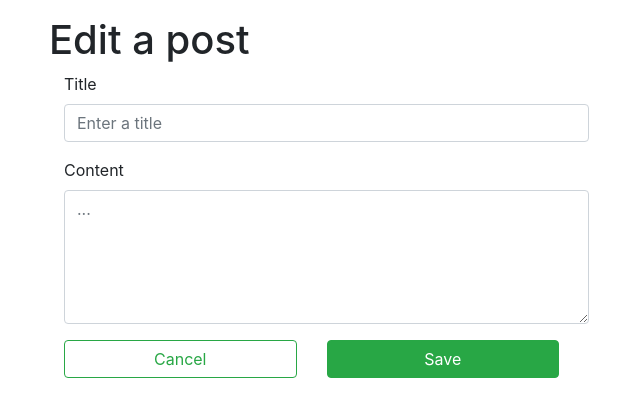
After one commit to rayjc/blogly, a Flask app: template templates/edit_post.html in a window 1280 px wide. The commit adds this page. Shown: the top 417 px of the page, without its empty margins (36-676 px from the left). Run offline with Flask 2, Linux system fonts and the light colour scheme; the template is opened without the code that fills it, so the values that code supplies are empty; some libraries are stand-ins or nearby versions.

Commit message:
Add posts model, views and templates; update seed.py; update user_detail.html to display posts.

```diff
--- a/app.py
+++ b/app.py
@@ -4,7 +4,7 @@ from flask import Flask, redirect, render_template, url_for, request
 from flask_debugtoolbar import DebugToolbarExtension
 from sqlalchemy import exc
 
-from models import User, connect_db, db
+from models import User, connect_db, db, Post
 
 app = Flask(__name__)
 # database setup
@@ -70,10 +70,12 @@ def user_detail_view(user_id):
     """
     Display user details (name, image) and buttons to edit or delete user.
     """
+    user = User.query.get_or_404(user_id)
     return render_template(
-        'user_detail.html', user=User.query.get_or_404(user_id),
+        'user_detail.html', user=user,
         edit_url=url_for('edit_user_view', user_id=user_id),
-        delete_url=url_for('delete_user', user_id=user_id)
+        delete_url=url_for('delete_user', user_id=user_id),
+        posts=user.posts, new_post_url=url_for('new_post_view', user_id=user_id)
     )
 
 
@@ -121,3 +123,79 @@ def delete_user(user_id):
             redirect(url_for('users_view'))
         )
     return redirect(url_for('users_view'))
+
+
+@app.route('/users/<int:user_id>/posts/new', methods=['GET', 'POST'])
+def new_post_view(user_id):
+    """
+    GET: Display form for adding a new post.
+    POST:
+        Create new post and commit to db; redirect to user_detail_view if successful,
+        else redirect to this page.
+    """
+    if request.method == 'POST':
+        title = request.form.get('title')
+        content = request.form.get('content')
+        try:
+            new_post = Post(title=title, content=content, user_id=user_id)
+            db.session.add(new_post)
+            db.session.commit()
+        except exc.SQLAlchemyError:
+            return redirect(url_for('new_post_view', user_id=user_id))
+        return redirect(url_for('user_detail_view', user_id=user_id))
+
+    return render_template('new_post.html')
+
+
+@app.route('/posts/<int:post_id>')
+def post_detail_view(post_id):
+    """
+    Display post details (title, content, author) and buttons to edit or delete post.
+    """
+    post = Post.query.get_or_404(post_id)
+    return render_template(
+        'post_detail.html', post=post,
+        user_url=url_for('user_detail_view', user_id=post.user_id),
+        edit_url=url_for('edit_post_view', post_id=post_id),
+        delete_url=url_for('delete_post', post_id=post_id)
+    )
+
+
+@app.route('/posts/<int:post_id>/edit', methods=['GET', 'POST'])
+def edit_post_view(post_id):
+    """
+    GET: Display form for editing the post.
+    POST:
+        Query and update post and commit to db;
+        redirect to post_detail_view if successful,
+        else redirect to this page.
+    """
+    if request.method == 'POST':
+        title = request.form.get('title')
+        content = request.form.get('content')
+        try:
+            post = Post.query.get_or_404(post_id)
+            post.title = title
+            post.content = content
+            db.session.add(post)
+            db.session.commit()
+        except exc.SQLAlchemyError:
+            return redirect(url_for('edit_post_view', post_id=post_id))
+        return redirect(url_for('post_detail_view', post_id=post_id))
+
+    return render_template('edit_post.html', post=Post.query.get(post_id))
+
+
+@app.route('/posts/<int:post_id>/delete', methods=['POST'])
+def delete_post(post_id):
+    """
+    Query and delete post from db; redirect to post_detail_view if succesful
+    else redirect back to this page.
+    """
+    try:
+        post = Post.query.get_or_404(post_id)
+        db.session.delete(post)
+        db.session.commit()
+    except exc.SQLAlchemyError:
+        return redirect(url_for('post_detail_view', post_id=post_id))
+    return redirect(url_for('user_detail_view', user_id=post.user_id))
--- /dev/null
+++ b/templates/edit_post.html
@@ -0,0 +1,28 @@
+{% extends 'base.html' %}
+
+{% block title %} - Edit Post {% endblock %}
+
+{% block content %}
+<h1>Edit a post</h1>
+<form action="" method="POST" class="justify-content-center">
+    <div class="form-group col-6">
+        <label for="title-input">Title</label>
+        <input type="text" class="form-control" id="title-input" aria-describedby="titleHelp" placeholder="Enter a title"
+            name="title" value="{{post.title}}" required>
+    </div>
+    <div class="form-group col-6">
+        <label for="content-input">Content</label>
+        <textarea class="form-control" rows="5" id="content-input" aria-describedby="contentHelp" placeholder="..."
+            name="content" required>{{post.content}}</textarea>
+    </div>
+    <div class="row col-6 justify-content-between">
+        <div class="col-6">
+            <a href="{{url_for('post_detail_view', post_id=post.id)}}"
+                class="btn btn-outline-success btn-block">Cancel</a>
+        </div>
+        <div class="col-6">
+            <button type="submit" class="btn btn-success btn-block">Save</button>
+        </div>
+    </div>
+</form>
+{% endblock %}
```
Also changed, not shown: models.py (+24 -2 lines), seed.py (+14 -2 lines), templates/new_post.html (added, +24 -0 lines), templates/post_detail.html (added, +32 -0 lines), templates/user_detail.html (+9 -0 lines).
